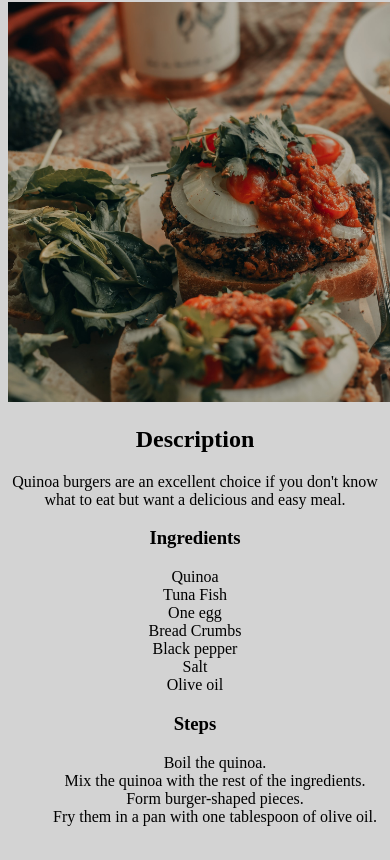
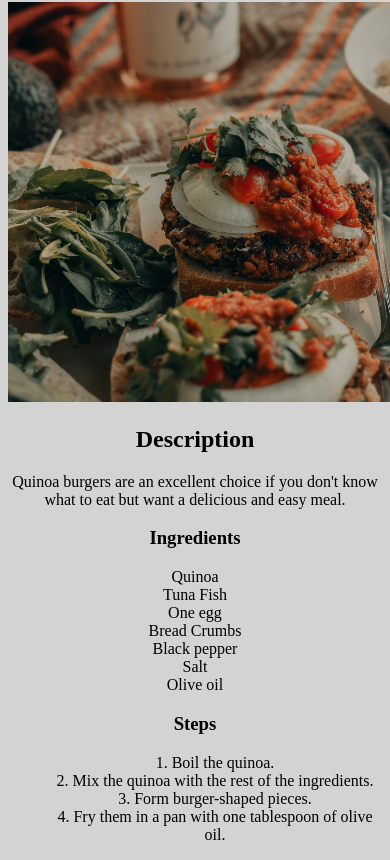
Before and after one commit to Javier-rn/odin-recipes, a plain HTML site: page recipes/quinoa-burgers.html in a window 390 px wide. Shown: the part 78-938 px from the top of the page. Drawn offline with Linux system fonts and the light colour scheme.

Commit message:
Fix list style of recipes steps

```diff
--- a/recipes/quinoa-burgers.html
+++ b/recipes/quinoa-burgers.html
@@ -29,7 +29,7 @@
         </ul>
 
         <h3>Steps</h3>
-        <ol>
+        <ol class="ordered-list">
             <li>Boil the quinoa.</li>
             <li>Mix the quinoa with the rest of the ingredients.</li>
             <li>Form burger-shaped pieces.</li>
--- a/style.css
+++ b/style.css
@@ -23,3 +23,8 @@ a:hover {
     width: 500px;
     height: auto;
 }
+
+.ordered-list,
+.ordered-list li {
+    list-style-type: decimal;
+}
```
Also changed, not shown: recipes/baked-potatoes.html (+1 -1 lines), recipes/vegan-oatmeal.html (+1 -1 lines).
